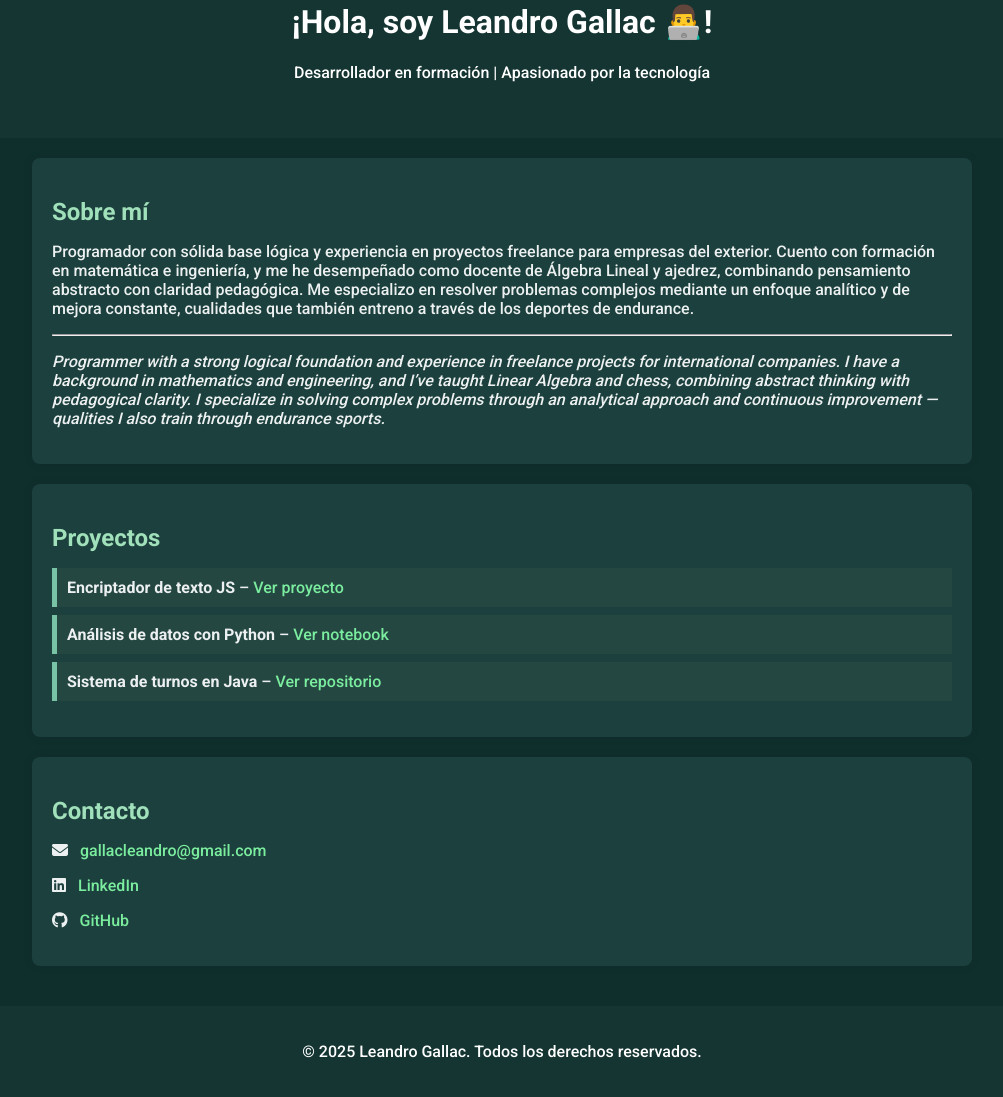
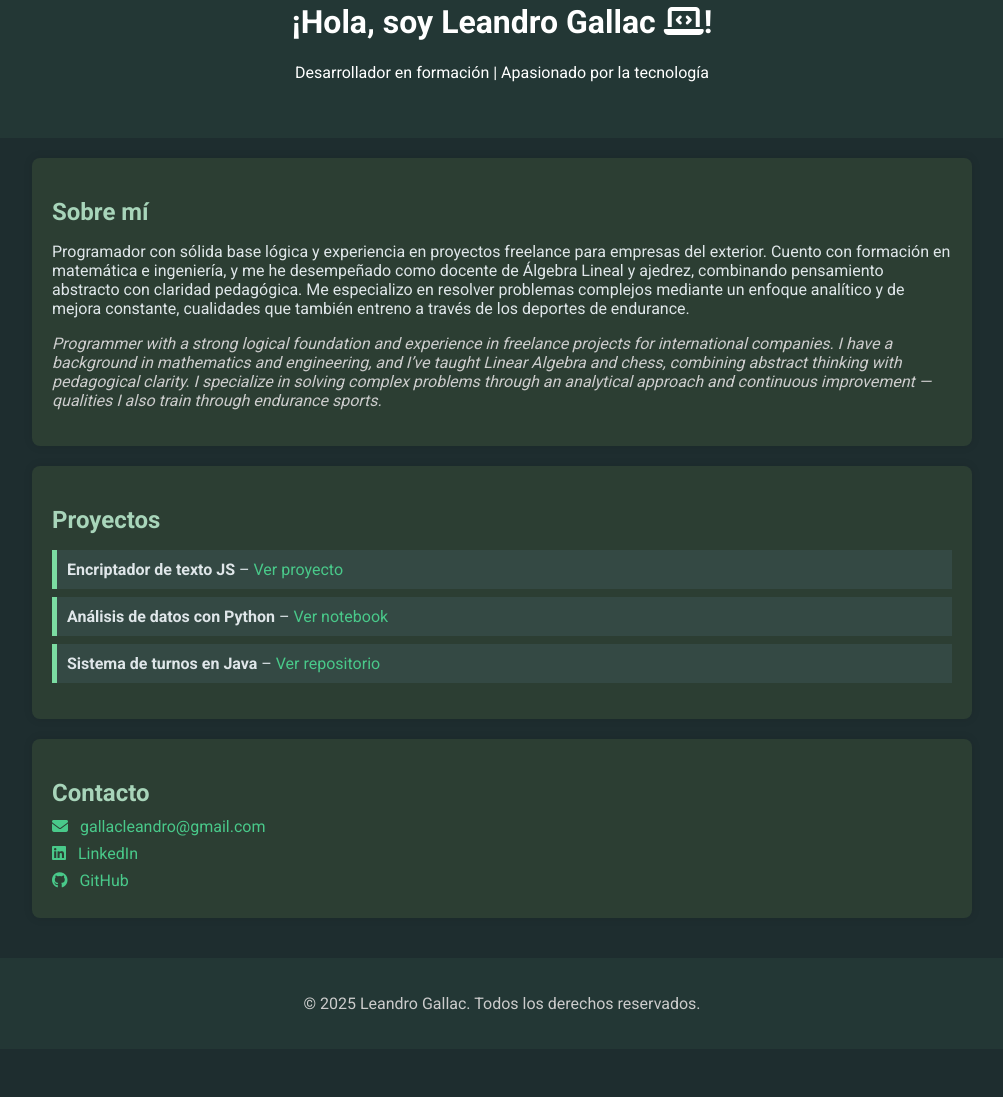
Before and after one commit to Leandrogg96/Leandrog96.github.io, a plain HTML site: page index.html in a window 1280 px wide. Shown: the part 203-1300 px from the top of the page, without its empty margins (138-1141 px from the left). After the commit the page ends 1252 px from the top, so only its background shows below. Drawn offline with Linux system fonts and the light colour scheme.

Commit message:
sss" a "

```diff
--- a/index.html
+++ b/index.html
@@ -3,25 +3,25 @@
 <head>
   <meta charset="UTF-8" />
   <meta name="viewport" content="width=device-width, initial-scale=1" />
-  <title>Portfolio de Leandro Gallac</title>
+  <title>Portfolio de Leandro</title>
 
   <!-- Fuente Roboto desde Google Fonts -->
-  <link href="https://fonts.googleapis.com/css2?family=Roboto:wght@300;500;700&display=swap" rel="stylesheet">
+  <link href="https://fonts.googleapis.com/css2?family=Roboto:wght@400;700&display=swap" rel="stylesheet" />
 
-  <!-- Iconos de Font Awesome -->
-  <script src="https://kit.fontawesome.com/a2e8d033a9.js" crossorigin="anonymous"></script>
+  <!-- Íconos Font Awesome -->
+  <link rel="stylesheet" href="https://cdnjs.cloudflare.com/ajax/libs/font-awesome/6.5.0/css/all.min.css" />
 
   <style>
     body {
       margin: 0;
       font-family: 'Roboto', sans-serif;
-      background: #0f2f2d;
-      color: #ecf0f1;
+      background: #1e2d2f;
+      color: #dfe6e9;
     }
 
     header {
-      background: #143532;
-      color: white;
+      background: #233735;
+      color: #fff;
       padding: 40px 20px;
       text-align: center;
     }
@@ -31,21 +31,21 @@
       height: 120px;
       border-radius: 50%;
       object-fit: cover;
+      margin-bottom: 15px;
       border: 3px solid #fff;
-      margin-bottom: 15px;
     }
 
     section {
       max-width: 900px;
       margin: 20px auto;
       padding: 20px;
-      background: #1c403d;
+      background: #2c3e33;
       border-radius: 8px;
-      box-shadow: 0 0 10px rgba(0,0,0,0.1);
+      box-shadow: 0 0 10px rgba(0, 0, 0, 0.1);
     }
 
     h2 {
-      color: #a0e0ba;
+      color: #a8d5ba;
       margin-bottom: 10px;
     }
 
@@ -55,22 +55,22 @@
     }
 
     ul li {
-      background: #254742;
+      background: #344944;
       margin: 8px 0;
       padding: 10px;
-      border-left: 5px solid #78c2a5;
+      border-left: 5px solid #7bdca2;
     }
 
     footer {
       text-align: center;
       padding: 20px;
-      background: #143532;
-      color: white;
+      background: #233735;
+      color: #ccc;
       margin-top: 40px;
     }
 
     a {
-      color: #7bed9f;
+      color: #49c98a;
       text-decoration: none;
     }
 
@@ -78,7 +78,12 @@
       text-decoration: underline;
     }
 
-    .contact-icons i {
+    .contacto a {
+      display: block;
+      margin: 8px 0;
+    }
+
+    .contacto i {
       margin-right: 8px;
     }
   </style>
@@ -87,15 +92,18 @@
 
   <header>
     <img src="perfil.jpg" alt="Foto de Leandro" />
-    <h1>¡Hola, soy Leandro Gallac 👨‍💻!</h1>
+    <h1>¡Hola, soy Leandro Gallac <i class="fas fa-laptop-code"></i>!</h1>
     <p>Desarrollador en formación | Apasionado por la tecnología</p>
   </header>
 
   <section>
     <h2>Sobre mí</h2>
-    <p>Programador con sólida base lógica y experiencia en proyectos freelance para empresas del exterior. Cuento con formación en matemática e ingeniería, y me he desempeñado como docente de Álgebra Lineal y ajedrez, combinando pensamiento abstracto con claridad pedagógica. Me especializo en resolver problemas complejos mediante un enfoque analítico y de mejora constante, cualidades que también entreno a través de los deportes de endurance.</p>
-    <hr>
-    <p><em>Programmer with a strong logical foundation and experience in freelance projects for international companies. I have a background in mathematics and engineering, and I’ve taught Linear Algebra and chess, combining abstract thinking with pedagogical clarity. I specialize in solving complex problems through an analytical approach and continuous improvement — qualities I also train through endurance sports.</em></p>
+    <p>
+      Programador con sólida base lógica y experiencia en proyectos freelance para empresas del exterior. Cuento con formación en matemática e ingeniería, y me he desempeñado como docente de Álgebra Lineal y ajedrez, combinando pensamiento abstracto con claridad pedagógica. Me especializo en resolver problemas complejos mediante un enfoque analítico y de mejora constante, cualidades que también entreno a través de los deportes de endurance.
+    </p>
+    <p style="font-style: italic; color: #ccc">
+      Programmer with a strong logical foundation and experience in freelance projects for international companies. I have a background in mathematics and engineering, and I’ve taught Linear Algebra and chess, combining abstract thinking with pedagogical clarity. I specialize in solving complex problems through an analytical approach and continuous improvement — qualities I also train through endurance sports.
+    </p>
   </section>
 
   <section>
@@ -107,11 +115,11 @@
     </ul>
   </section>
 
-  <section>
+  <section class="contacto">
     <h2>Contacto</h2>
-    <p class="contact-icons"><i class="fa-solid fa-envelope"></i> <a href="mailto:gallacleandro@gmail.com">gallacleandro@gmail.com</a></p>
-    <p class="contact-icons"><i class="fa-brands fa-linkedin"></i> <a href="https://www.linkedin.com/in/leandro-gallac-457a8b64/" target="_blank">LinkedIn</a></p>
-    <p class="contact-icons"><i class="fa-brands fa-github"></i> <a href="https://github.com/leandrogg96" target="_blank">GitHub</a></p>
+    <a href="mailto:gallacleandro@gmail.com"><i class="fas fa-envelope"></i> gallacleandro@gmail.com</a>
+    <a href="https://www.linkedin.com/in/leandro-gallac-457a8b64/" target="_blank"><i class="fab fa-linkedin"></i> LinkedIn</a>
+    <a href="https://github.com/leandrogg96" target="_blank"><i class="fab fa-github"></i> GitHub</a>
   </section>
 
   <footer>
```
